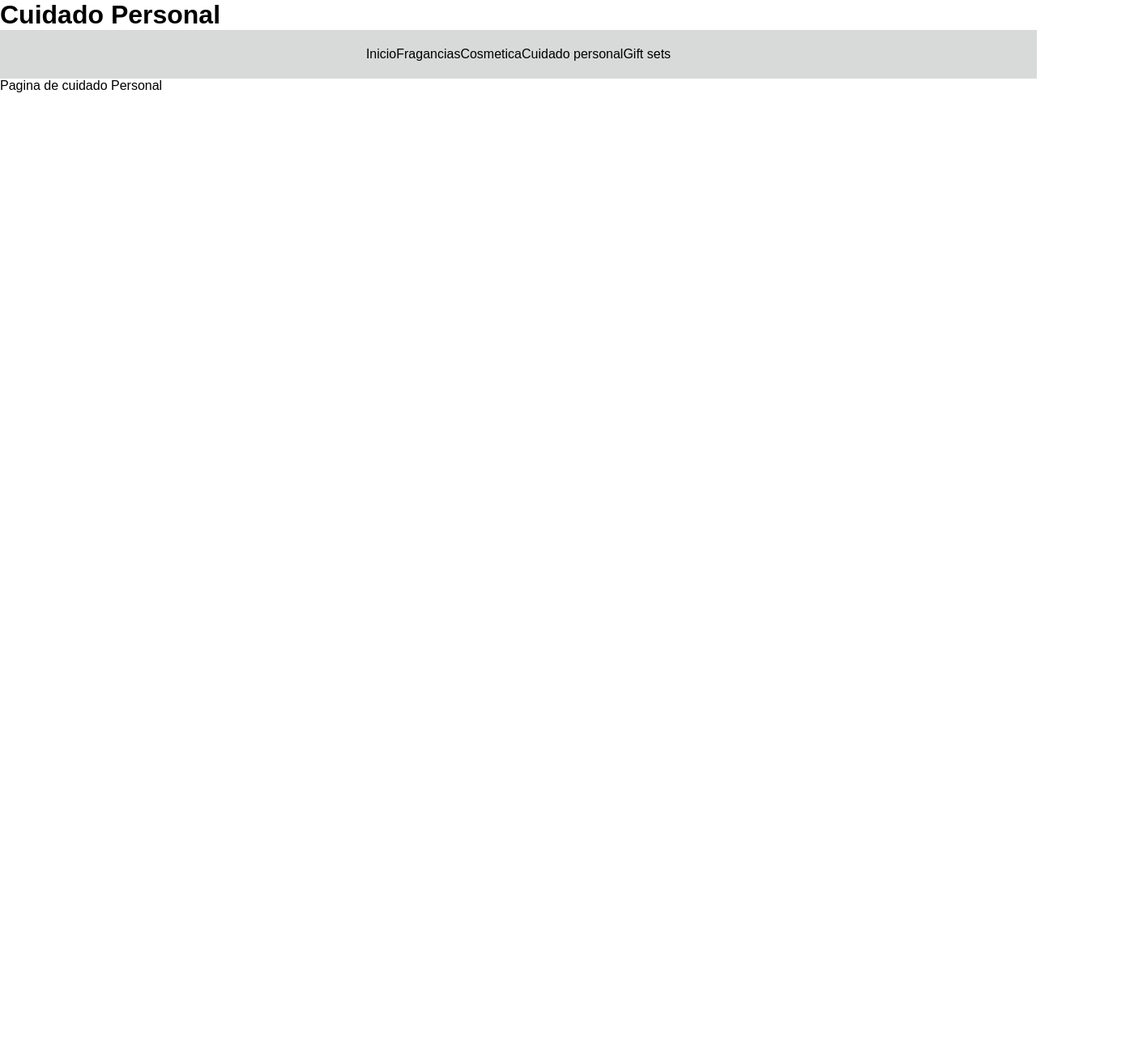
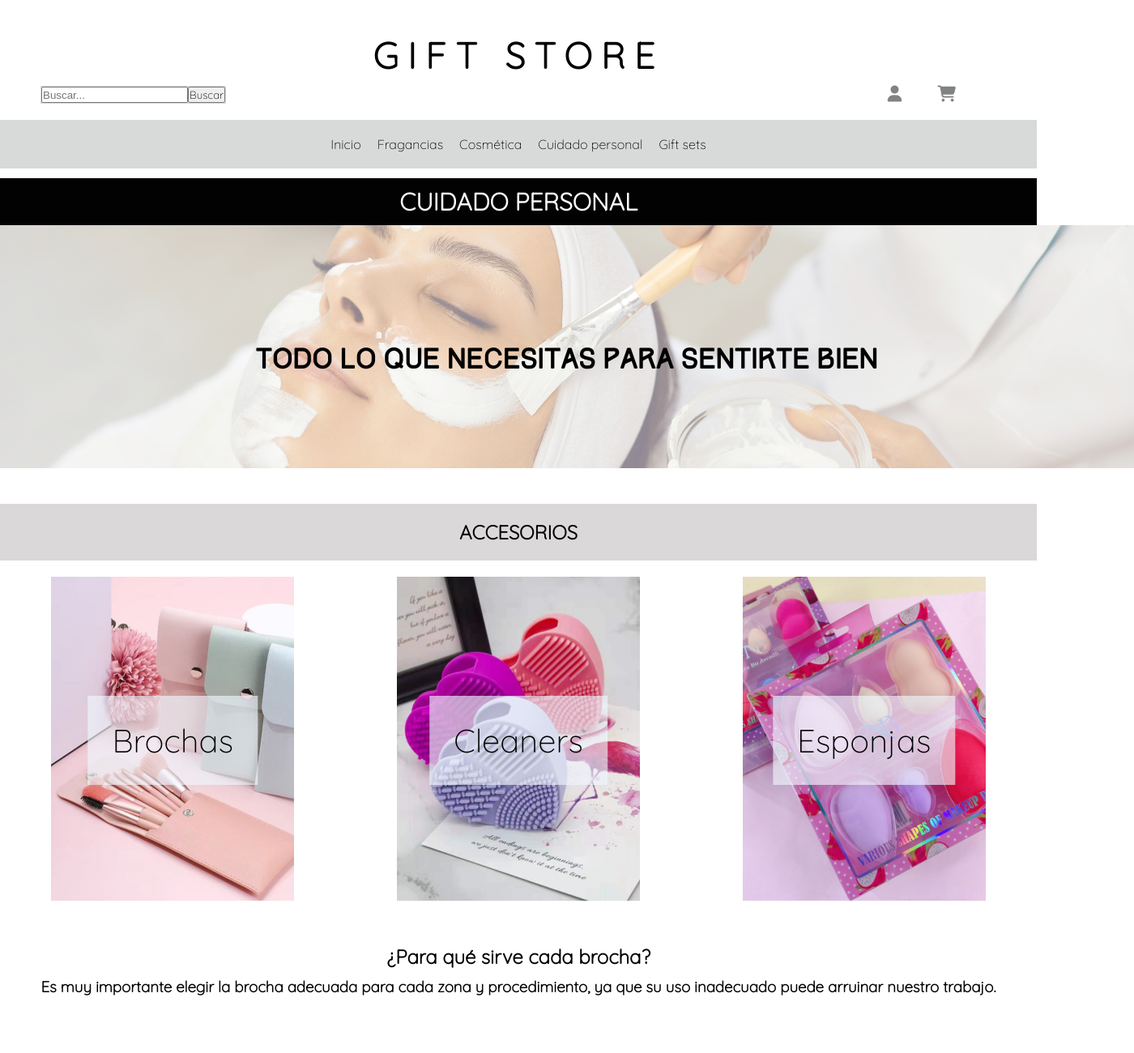
Before and after one commit to YaniBlanco/git-project, a plain HTML site: page pages/desktop-cuidado-personal.html in a window 1280 px wide. Shown: the top 1300 px of the page at 81% size, 1400 px wide, since content can reach past the window. Before the commit the page ends 800 px from the top, so only its background shows below. Drawn offline with Linux system fonts and the light colour scheme.

Commit message:
se agrega contenido en pagina de cuidado personal

```diff
--- a/pages/desktop-cuidado-personal.html
+++ b/pages/desktop-cuidado-personal.html
@@ -1,20 +1,105 @@
 <!DOCTYPE html>
 <html>
+
 <head>
+    <meta charset="UTF-8">
+    <meta http-equiv="X-UA-Compatible" content="IE=edge">
+    <meta name="viewport" content="width=device-width, initial-scale=1.0">
+    <link rel="preconnect" href="https://fonts.googleapis.com">
+    <link rel="preconnect" href="https://fonts.gstatic.com" crossorigin>
+    <link
+        href="https://fonts.googleapis.com/css2?family=Montserrat+Alternates:wght@100&family=Quicksand:wght@300&display=swap"
+        rel="stylesheet">
+    <script src="https://kit.fontawesome.com/5116a1e228.js" crossorigin="anonymous"></script>
     <link rel="stylesheet" href="../styles/css/styles.css">
+    <title>GIFT STORE CBA</title>
+
+
 </head>
 
 
+<body>
 
-    <body>
-        <h1>Cuidado Personal</h1>
+    <header id="inicio-fragancias" class="header-fragancias">
+        <h1 class="titulo-pagina">GIFT STORE</h1>
+
+        <form action="buscar.php" class="boton-buscar">
+            <input class="search" type="text" name="q" placeholder="Buscar...">
+            <button class="button" type="submit">Buscar</button>
+        </form>
+        <div class="iconos-header">
+            <i id="mi cuenta" class="fa-solid fa-user"></i>
+            <i id="mi carrito" class="fa-solid fa-cart-shopping"></i>
+        </div>
+        <nav>
+
             <ul class="nav-bar">
-            <li><a href="../index.html">Inicio</a></li>
-            <li><a href="./desktop-fragancias.html">Fragancias</a></li>
-            <li><a href="./desktop-cosmetica.html">Cosmetica</a></li>
-            <li><a href="./desktop-cuidado-personal.html">Cuidado personal</a></li>
-            <li><a href="./desktop-gift-sets.html">Gift sets</a></li>
+                <li class="item-nav"><a href="../index.html">Inicio</a></li>
+                <li class="item-nav"><a href="./desktop-fragancias.html">Fragancias</a></li>
+                <li class="item-nav"><a href="./desktop-cosmetica.html">Cosmética</a></li>
+                <li class="item-nav"><a href="./desktop-cuidado-personal.html">Cuidado personal</a></li>
+                <li class="item-nav"><a href="./desktop-gift-sets.html">Gift sets</a></li>
             </ul>
-         <p>Pagina de cuidado Personal</p>
+    </header>
+
+    <div class="titulo-fragancias">
+        <h2>CUIDADO PERSONAL</h2>
+    </div>
+
+    <section class="titulo-cuidado">
+        <img src="../img/TODO LO QUE NECESITAS PARA SENTIRTE BIEN.png" alt="perfume-shakira-dance">
+
+        <h2>ACCESORIOS</h2>
+
+    </section>
+<section>
+<div class="contenedor-secciones">
+    <div class="accesorios">
+        <img src="../img/fdfgg (4).png" alt="brochas y pinceles" />
+
+        <a href="#" class="centrado">Brochas</a>
+    </div>
+
+    <div class="accesorios">
+        <img src="../img/11.png" alt="limpiadores de pinceles" />
+
+        <a href="#" class="centrado">Cleaners</a>
+    </div>
+
+    <div class="accesorios">
+        <img src="../img/9.png" alt="esponjas y blenders" />
+
+        <a href="#" class="centrado">Esponjas</a>
+    </div>
+</div>
+</section>
+
+<article class="articulo-brochas">
+<h2>¿Para qué sirve cada brocha?</h2>
+<h3>Es muy importante elegir la brocha adecuada para cada zona y procedimiento, ya que su uso inadecuado puede arruinar nuestro trabajo.</h3>
+
+</article>
+<section class="banner-tarjetas">
+    <div class="promo-tarjetas">
+      <img src="../img/6 cuotas.png" alt="logo-tarjetas-sin-interes">
+    </div>
+  </section>
+  <footer>
+    <div class="contenedor-footer">
+      <h2 class="titulo-footer">Seguinos en redes</h2>
+
+      <div class="redes-sociales">
+        <i class="fab fa-instagram"></i>
+        <i class="fab fa-facebook"></i>
+        <i class="fab fa-youtube"></i>
+      </div>
+      <div class="contenedor-footer">
+        <p class="footer-copyright">© 2023 GIFT STORE CBA /Todos los derechos reservados</p>
+      </div>
+    </div>
+  </footer>
+
+
 </body>
+
 </html>
--- a/styles/scss/pages/_desktop-cuidado-personal.scss
+++ b/styles/scss/pages/_desktop-cuidado-personal.scss
@@ -0,0 +1,59 @@
+
+.contenedor-secciones{
+    display: inline-flex;
+    width: 100vw;
+    height: auto;
+    margin-top: 20px;
+}
+.titulo-cuidado h2{
+    display: flex;
+    margin-top: 40px;
+    align-items: center;
+    justify-content: center;
+    padding: 20px;
+    background-color: rgb(218, 216, 216);
+}
+
+.accesorios{
+display:inline-flex;
+width: 100vw;
+
+}
+
+
+.accesorios{
+    position: relative;
+    display: inline-block;
+    text-align: center;
+}
+
+
+.centrado{
+    position: absolute;
+    top: 50%;
+    left: 50%;
+    transform: translate(-50%, -50%);
+    font-size: 40px;
+    padding: 30px;
+    background-color: rgba(240, 248, 255, 0.644);
+    transition: all 0.4s ease-in-out 0.2s;
+
+
+}
+.articulo-brochas{
+    width: 100vw;
+    height: 500px;
+    margin-top: 40px;
+    background-color: rgb(237, 232, 238);
+    padding: 10px;
+    background-image: url(/img/Diseño\ sin\ título\ \(11\).png);
+    background-repeat: no-repeat;
+    background-position:bottom;
+
+
+}
+.articulo-brochas h2, h3{
+    display: flex;
+
+    justify-content: center;
+}
```
Also changed, not shown: img/3aeec29170b2cf3cbf93d9a38c9ad913.jpg (added), img/Diseño sin título (11).png (added), img/TODO LO QUE NECESITAS PARA SENTIRTE BIEN.png (added), styles/css/styles.css, 1 other file. Lines whose indentation alone changed are shown as unchanged.
